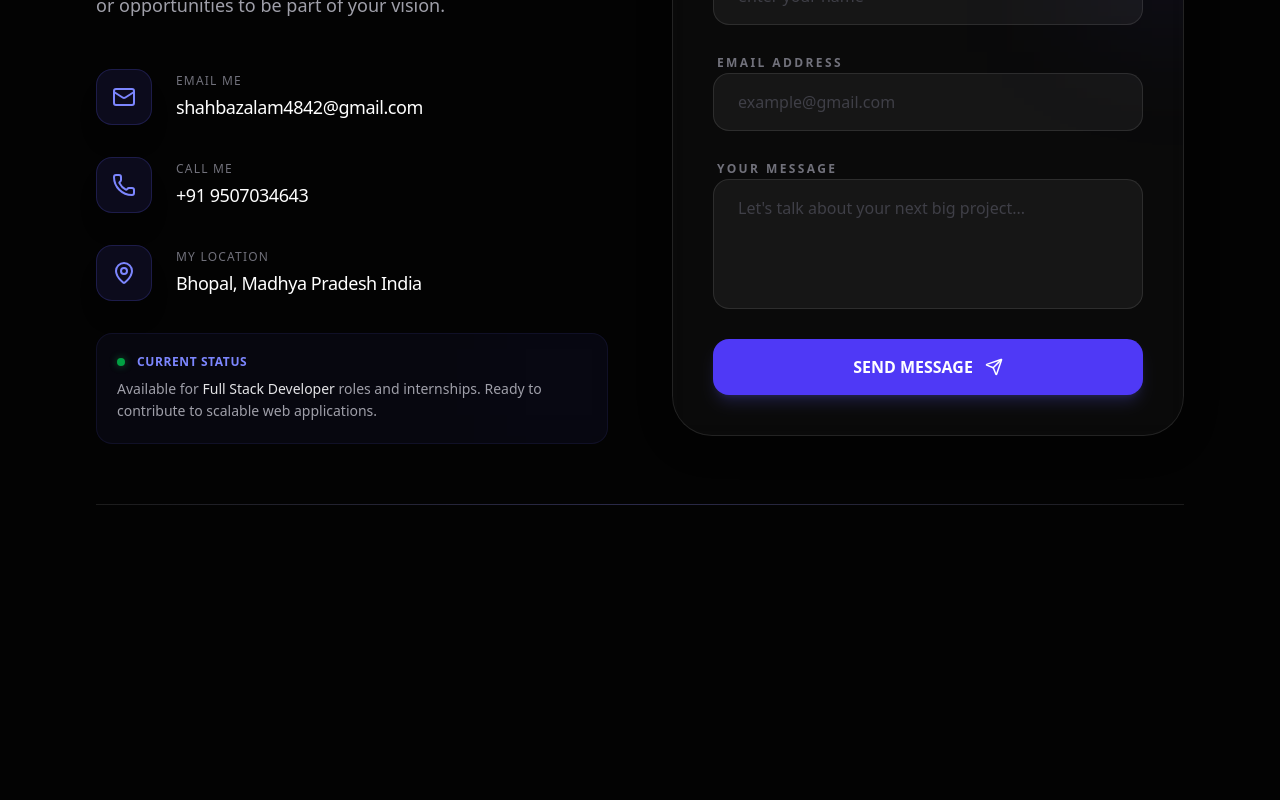
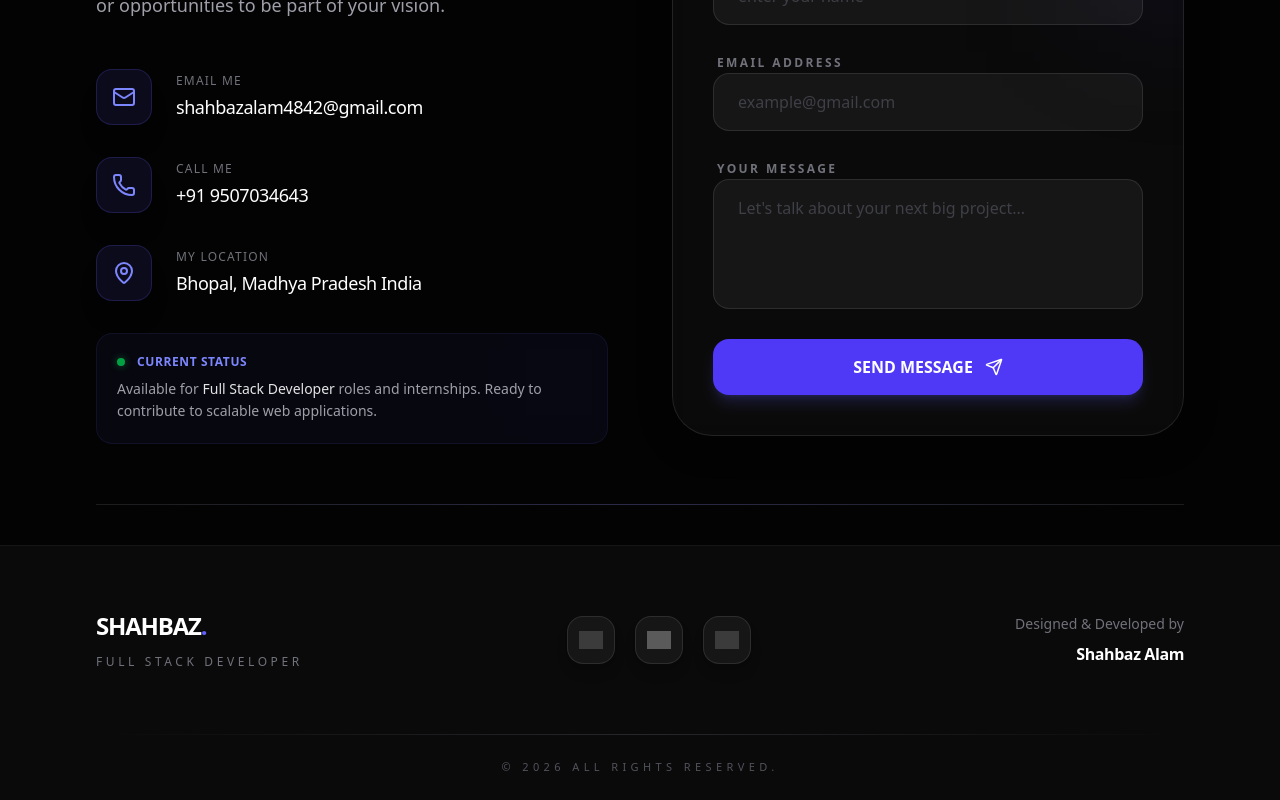
Before and after one commit to shahbazal0m/My-Portfolio, a Next.js app in the folder frontend/: page / in a window 1280 px wide. Shown: the part 3838-4638 px from the top of the page. Before the commit the page ends 4383 px from the top, so only its background shows below. Built offline with nearby package versions, Linux system fonts and the light colour scheme; grey boxes are pictures that could not be loaded.

Commit message:
finalize footer with social branding and layout refinements
- Updated LinkedIn icon with official branding and hover effects.
- Adjusted footer padding and margins for better bottom spacing.
- Integrated subtle glassmorphic styling and divider line.

```diff
--- /dev/null
+++ b/frontend/app/components/Footer.tsx
@@ -0,0 +1,94 @@
+"use client";
+import { motion } from "framer-motion";
+
+const Footer = () => {
+  const currentYear = new Date().getFullYear();
+
+  const socialLinks = [
+    {
+      name: "GitHub",
+      icon: "https://cdn-icons-png.flaticon.com/512/25/25231.png",
+      link: "https://github.com/shahbazal0m",
+      hoverClass: "hover:bg-zinc-800 hover:border-zinc-700",
+      imgClass: "filter invert"
+    },
+    {
+      name: "LinkedIn",
+      icon: "https://cdn-icons-png.flaticon.com/512/174/174857.png",
+      link: "https://linkedin.com/in/shahbaz-alam-developer",
+      hoverClass: "hover:bg-[#0077B5] hover:border-[#0077B5]/50",
+      imgClass: "group-hover:filter group-hover:invert transition-all duration-300"
+    },
+    {
+      name: "Twitter",
+      icon: "https://cdn-icons-png.flaticon.com/512/733/733579.png",
+      link: "#",
+      hoverClass: "hover:bg-zinc-900 hover:border-zinc-800",
+      imgClass: "filter invert"
+    }
+  ];
+
+  return (
+    // pb-6 kar diya hai taaki bottom se gap kam ho jaye
+    <footer className="w-full pt-16 pb-6 px-10 md:px-24 border-t border-white/5 bg-[#0a0a0a] relative z-10">
+      <div className="max-w-[1400px] mx-auto">
+        <div className="flex flex-col md:flex-row justify-between items-center gap-12">
+
+          <div className="flex flex-col items-center md:items-start gap-3">
+            <h2 className="text-2xl font-bold tracking-tighter text-white">
+              SHAHBAZ<span className="text-indigo-500">.</span>
+            </h2>
+            <p className="text-zinc-500 text-xs uppercase tracking-[0.3em] font-medium">
+              Full Stack Developer
+            </p>
+          </div>
+
+          <div className="flex items-center gap-5">
+            {socialLinks.map((social, index) => (
+              <motion.a
+                key={index}
+                href={social.link}
+                target="_blank"
+                rel="noopener noreferrer"
+                whileHover={{ y: -8, scale: 1.05 }}
+                whileTap={{ scale: 0.95 }}
+                className={`w-12 h-12 rounded-2xl bg-white/5 border border-white/10 flex items-center justify-center transition-all duration-300 group shadow-lg ${social.hoverClass}`}
+              >
+                <img
+                  src={social.icon}
+                  alt={social.name}
+                  className={`w-6 h-6 object-contain opacity-50 group-hover:opacity-100 transition-opacity ${social.imgClass}`}
+                />
+              </motion.a>
+            ))}
+          </div>
+
+          <div className="flex flex-col items-center md:items-end gap-2 text-center md:text-right">
+            <p className="text-zinc-500 text-sm font-light">
+                Designed & Developed by
+            </p>
+            <p className="text-white font-semibold text-base tracking-tight">
+              Shahbaz Alam
+            </p>
+          </div>
+
+        </div>
+
+        <motion.div
+          initial={{ opacity: 0, scaleX: 0 }}
+          whileInView={{ opacity: 1, scaleX: 1 }}
+          transition={{ duration: 1 }}
+          className="mt-16 w-full h-[1px] bg-gradient-to-r from-transparent via-zinc-800 to-transparent"
+        />
+
+        <div className="mt-6 text-center">
+            <p className="text-zinc-600 text-[11px] uppercase tracking-[0.4em] font-medium">
+                © {currentYear} All Rights Reserved.
+            </p>
+        </div>
+      </div>
+    </footer>
+  );
+};
+
+export default Footer;
--- a/frontend/app/page.tsx
+++ b/frontend/app/page.tsx
@@ -6,7 +6,7 @@ import Projects from "./components/Projects";
 import About from "./components/About";
 import Education from "./components/Education";
 import Contact from "./components/Contact";
-
+import Footer from "./components/Footer";
 
 export default function Home() {
   return (
@@ -56,6 +56,8 @@ export default function Home() {
           <div className="absolute inset-0 bg-gradient-to-r from-transparent via-indigo-500/20 to-transparent" />
         </div>
       </div>
+
+      <Footer />
     </main>
   );
 }
```
